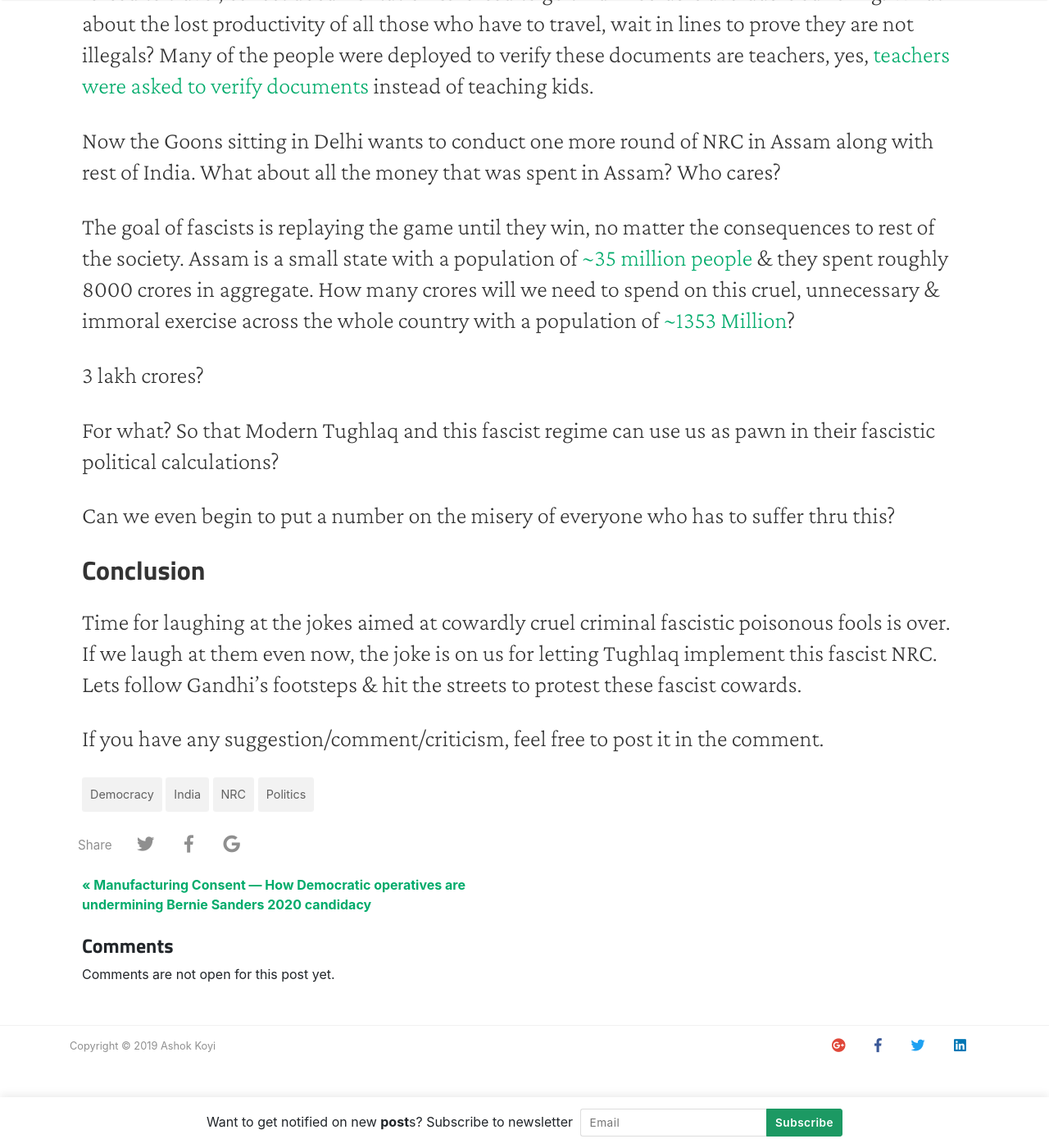
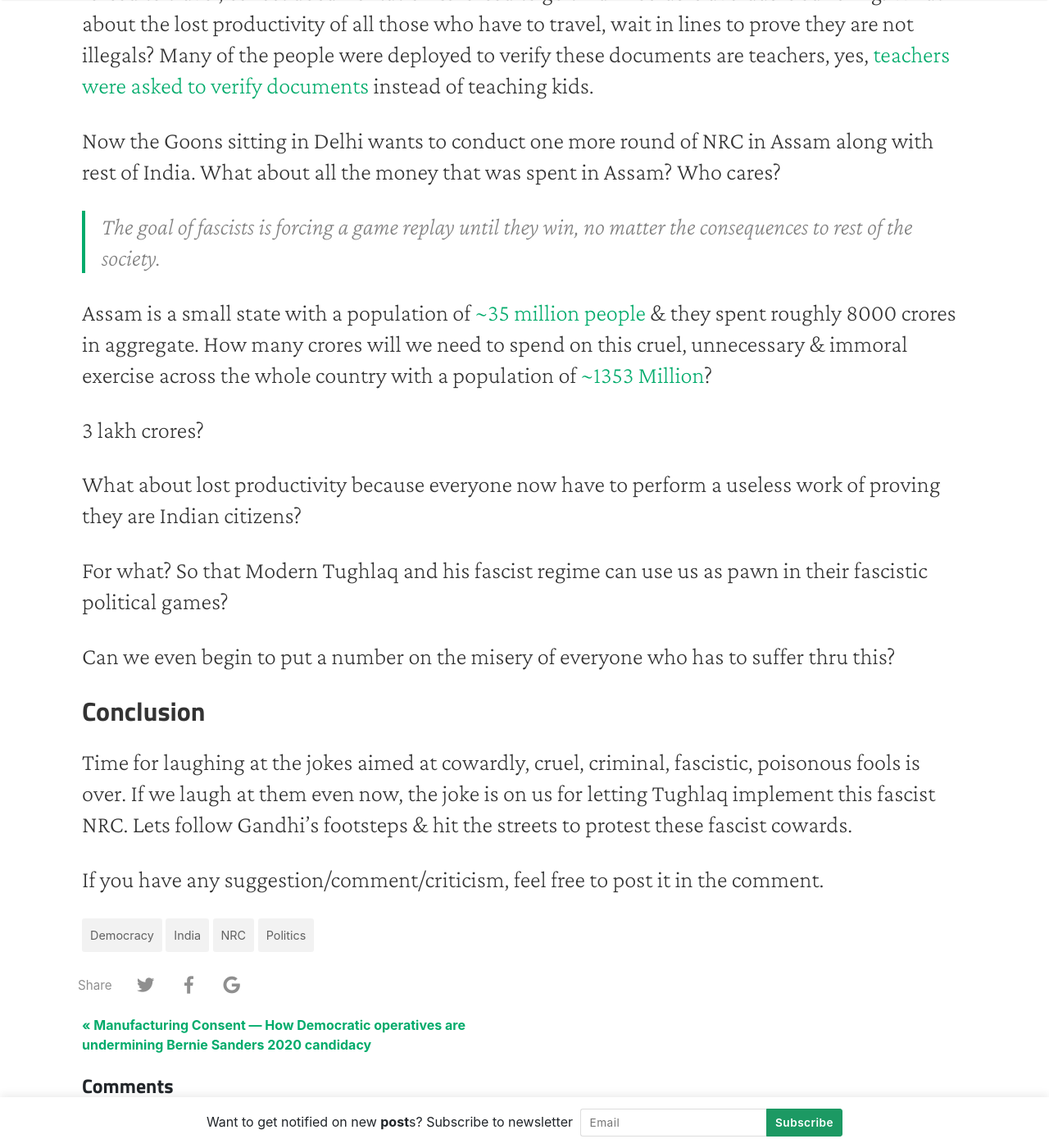
Before and after one commit to thekalinga/thekalinga.in, a Jekyll site: the page built from _posts/2019-11-24-why-fascist-nrc-should-be-opposed/2019-11-24-why-fascist-nrc-should-be-opposed.md, in a window 1280 px wide and 1400 px high, scrolled down 6419 px. Shown: the whole window at 82% size. Built offline with Jekyll 4.4.1, drawn with Linux system fonts in a browser that asks for light colours; nearby versions of some CDN libraries.

Commit message:
fixed minor issue

```diff
--- a/_posts/2019-11-24-why-fascist-nrc-should-be-opposed/2019-11-24-why-fascist-nrc-should-be-opposed.md
+++ b/_posts/2019-11-24-why-fascist-nrc-should-be-opposed/2019-11-24-why-fascist-nrc-should-be-opposed.md
@@ -155,20 +155,23 @@ Now the Goons sitting in Delhi wants to conduct one more round of NRC in Assam a
 What about all the money that was spent in Assam?
 Who cares?
 
-The goal of fascists is replaying the game until they win, no matter the consequences to rest of the society.
+> The goal of fascists is forcing a game replay until they win, no matter the consequences to rest of the society.
+
 Assam is a small state with a population of [~35 million people](https://indiapopulation2019.com/population-of-assam-2019.html) & they spent roughly 8000 crores in aggregate.
 How many crores will we need to spend on this cruel, unnecessary & immoral exercise across the whole country with a population of [~1353 Million](https://indiapopulation2019.com/)?
 
 3 lakh crores?
 
+What about lost productivity because everyone now have to perform a useless work of proving they are Indian citizens?
+
 For what?
-So that Modern Tughlaq and this fascist regime can use us as pawn in their fascistic political calculations?
+So that Modern Tughlaq and his fascist regime can use us as pawn in their fascistic political games?
 
 Can we even begin to put a number on the misery of everyone who has to suffer thru this?
 
 ## Conclusion
 
-Time for laughing at the jokes aimed at cowardly cruel criminal fascistic poisonous fools is over.
+Time for laughing at the jokes aimed at cowardly, cruel, criminal, fascistic, poisonous fools is over.
 If we laugh at them even now, the joke is on us for letting Tughlaq implement this fascist NRC.
 Lets follow Gandhi's footsteps & hit the streets to protest these fascist cowards.
 
```
